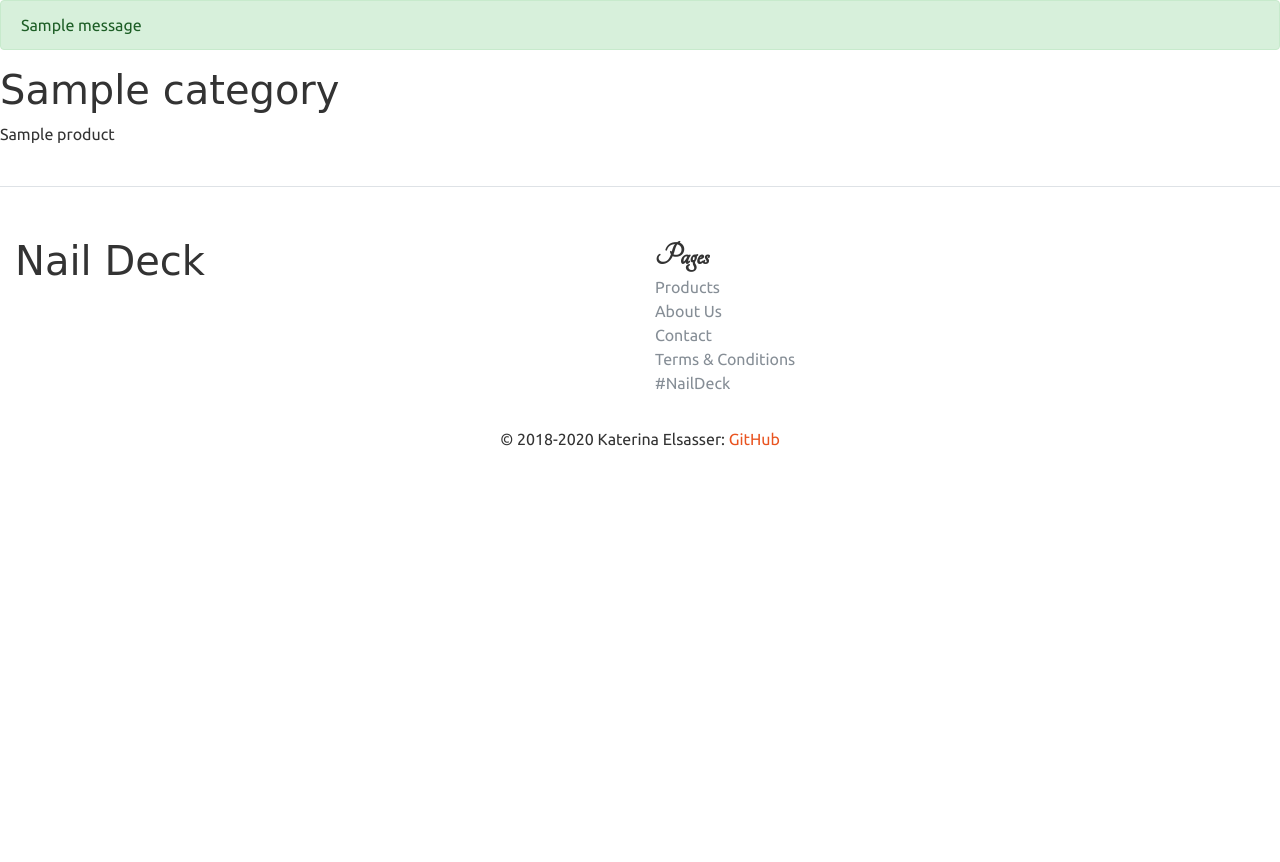
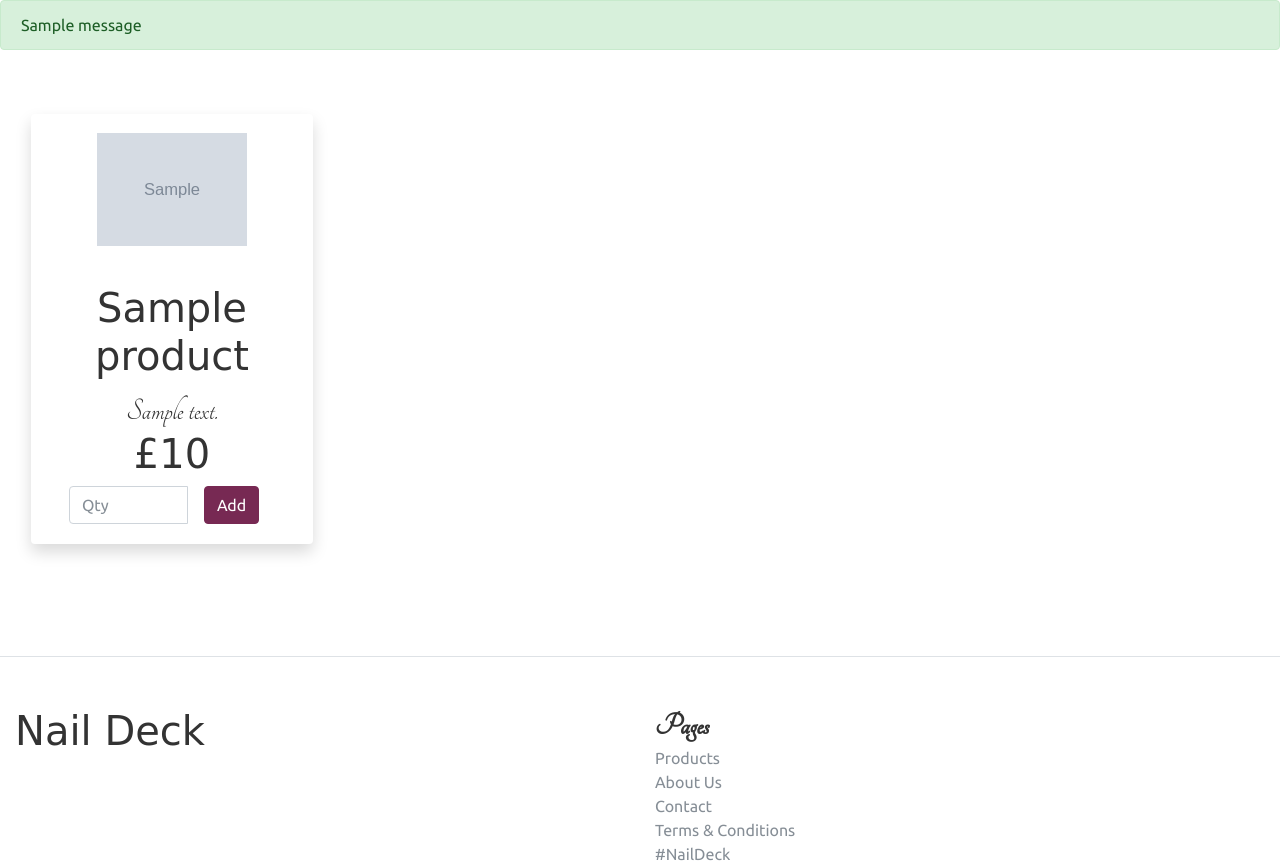
Before and after one commit to katerinaelsasser/NailDeck, a Django app: template products/templates/polish.html in a window 1280 px wide. Shown: the part 77-939 px from the top of the page. Before the commit the page ends 523 px from the top, so only its background shows below. Run offline with Django 3.2, Linux system fonts and the light colour scheme; the template is opened without the code that fills it: most values are stand-ins (such as "Sample title", 1, 10 or a date in 2020); grey boxes marked "Sample" are stand-in pictures; one stand-in notice (Sample message) is shown; some libraries are stand-ins or nearby versions; some web fonts are replaced.

Commit message:
migrating categories

```diff
--- a/products/templates/polish.html
+++ b/products/templates/polish.html
@@ -1,12 +1,36 @@
 {% extends 'base.html' %}
+{% load static from staticfiles %}
+{% load bootstrap_tags %}
+{% block content %}
 
-    {% block content %}
-        {% for category in categories %}
-        <h1> {{category}} </h1>
-
-        {% for product in category.get_products %}
-            <p> {{product}} </p>
+<!-----Product Display------>
+<div class="container-fluid">
+    <div class="row mb-2 px-3 py-5">
+    {% for polishes in categories %}
+    {% for product in polishes.get_products %}
+        <div class="col-xl-3 col-md-6 mb-4">
+            <div class="card border-0 shadow">
+                <div class="product card-img-top" style="background-image: url('{{ MEDIA_URL }}{{ product.image }}')"></div>
+                <div class="card-body text-center">
+                    <h1 class="card-title">{{ product.name }}</h1>
+                    <h2 class="card-text">{{ product.description }}</h2>
+                    <h1 class="card-text">£{{ product.price }}</h1>
+                    <div class="btn-group">
+                        <form method="post" action="{% url 'add_to_cart' product.id %}">
+                            {% csrf_token %}
+                            <div class="input-group">
+                                <input name="quantity" type="number" min="1" max="999" class="form-control" placeholder="Qty" required>
+                                <span class="input-group-btn px-3">
+                                    <button class="btn btn-dark" type="submit">Add</button>
+                                </span>
+                            </div>
+                        </form>
+                    </div>
+                </div>
+            </div>
+        </div>
         {% endfor %}
-
         {% endfor %}
+    </div>
+</div>
     {% endblock %}
```
Also changed, not shown: products/models.py (+4 -6 lines), db.sqlite3, products/migrations/0002_product_category.py (added).
